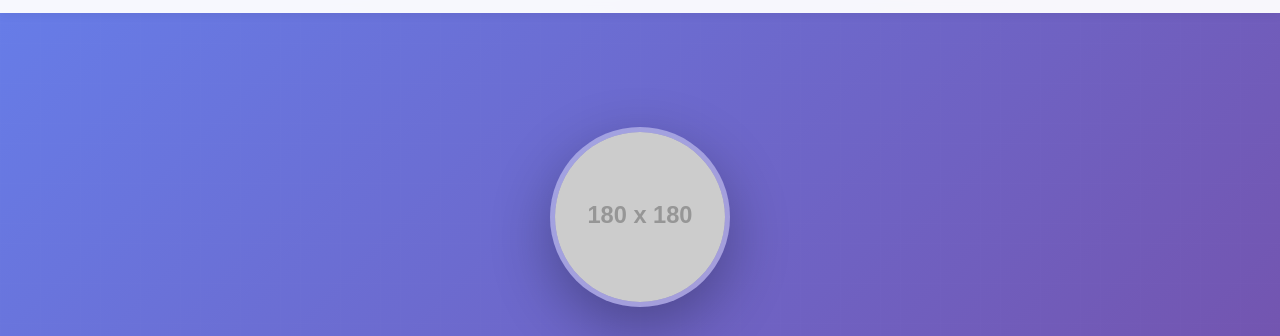
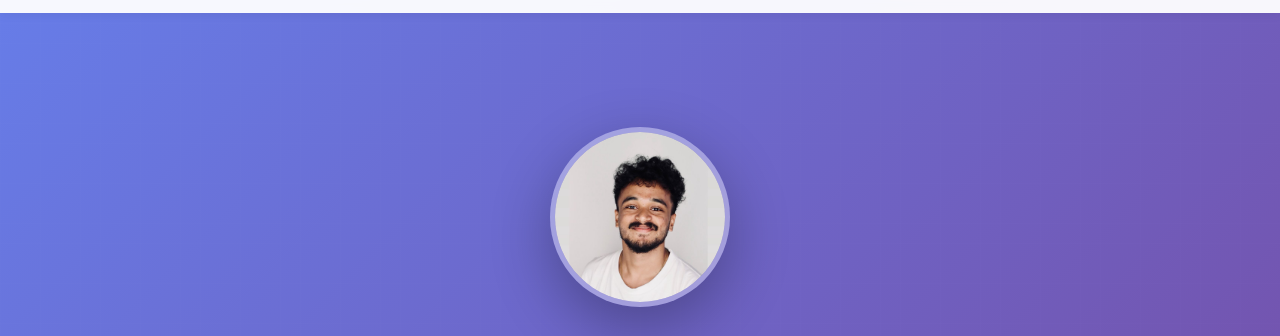
Before and after one commit to Sanath-07/Sanath-07.github.io, a plain HTML site: page index.html in a window 1280 px wide. Shown: the part 57-393 px from the top of the page. Drawn offline with Linux system fonts and the light colour scheme; placeholder pictures from the web are drawn by us.

Commit message:
picture addition

```diff
--- a/index.html
+++ b/index.html
@@ -833,7 +833,7 @@
     <!-- Hero Section -->
     <section id="home" class="hero">
         <div class="hero-content">
-            <img src="https://via.placeholder.com/180" alt="Sanath Nagendra Bhargav" class="profile-picture">
+            <img src="profile.jpg" alt="Sanath Nagendra Bhargav" class="profile-picture">
             <h1>Sanath Nagendra Bhargav</h1>
             <p class="tagline">AI Engineer | Full-Stack Developer | Problem Solver</p>
             <p class="subtitle">
```
